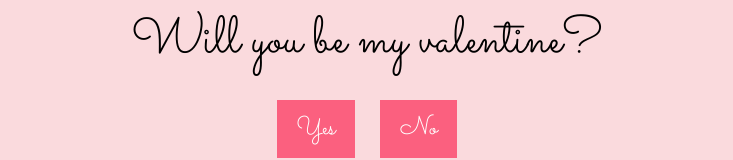
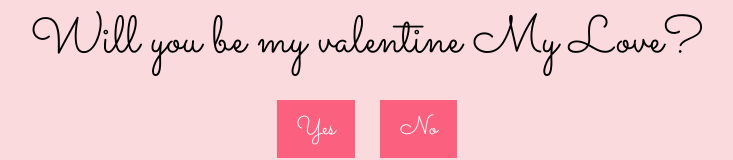
Before and after one commit to XDpigmann/Valentines-, a plain HTML site: page index.html in a window 1280 px wide. Shown: the part 471-631 px from the top of the page, without its empty margins (273-1006 px from the left). Drawn offline with Linux system fonts and the light colour scheme.

Commit message:
Update index.html

```diff
--- a/index.html
+++ b/index.html
@@ -3,7 +3,7 @@
 <head>
     <meta charset="UTF-8">
     <meta name="viewport" content="width=device-width, initial-scale=1.0">
-    <title>Will You Be My Valentine?</title>
+    <title>Will You Be My Valentine My Love?</title>
     <link rel="stylesheet" href="https://fonts.googleapis.com/css2?family=Sacramento&display=swap">
     <link rel="stylesheet" href="style.css"> <!-- Link to external stylesheet -->
 </head>
@@ -11,7 +11,7 @@
     <div id="container">
         <div id="image-container"></div> <!-- Container for displaying images -->
         <div id="text-container">
-            <div id="question">Will you be my valentine?</div> <!-- Question -->
+            <div id="question">Will you be my valentine My Love?</div> <!-- Question -->
             <div id="options">
                 <button id="yes-button" onclick="selectOption('yes')">Yes</button> <!-- Yes button -->
                 <button id="no-button" onclick="selectOption('no')">No</button> <!-- No button -->
```
